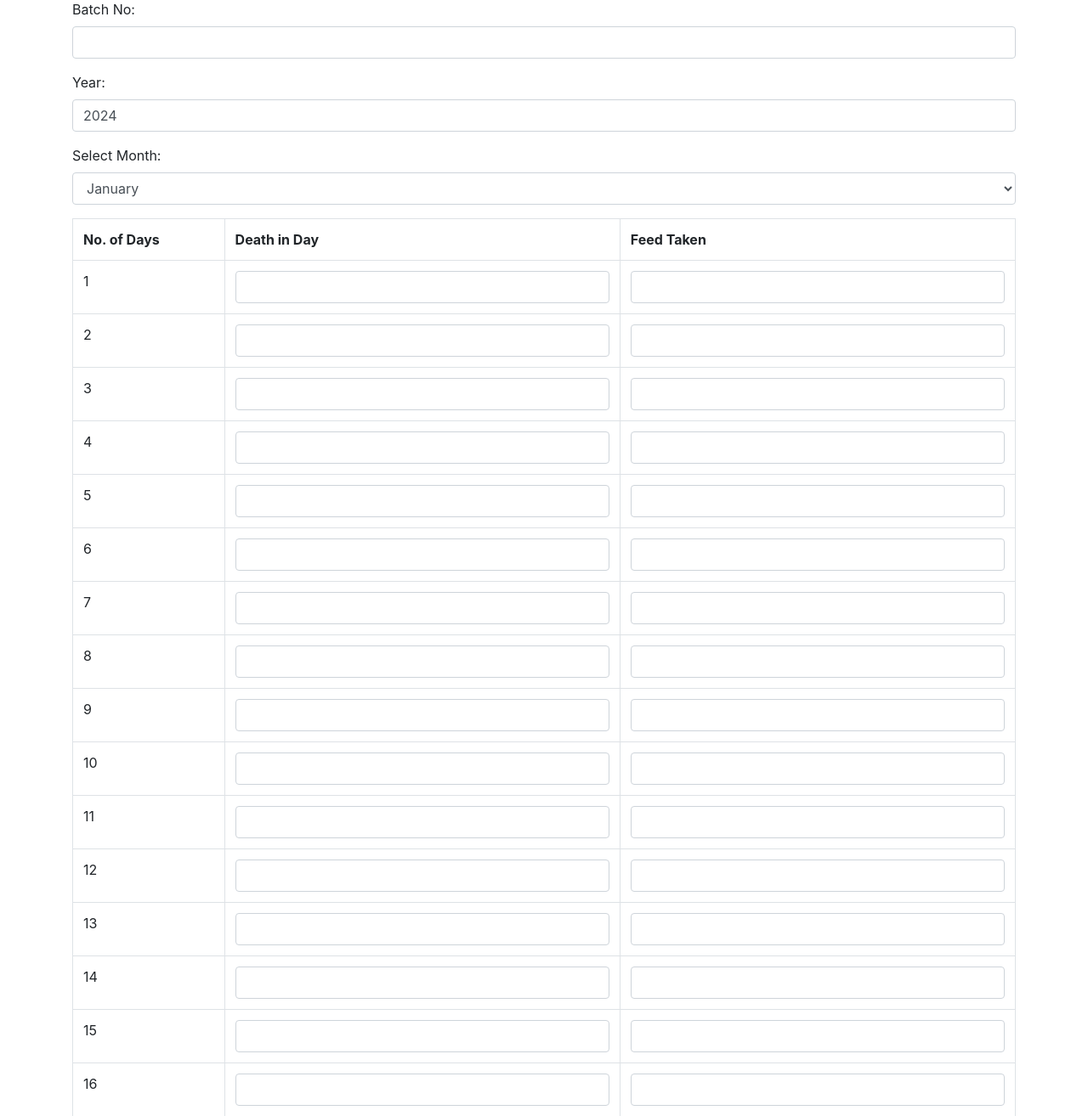
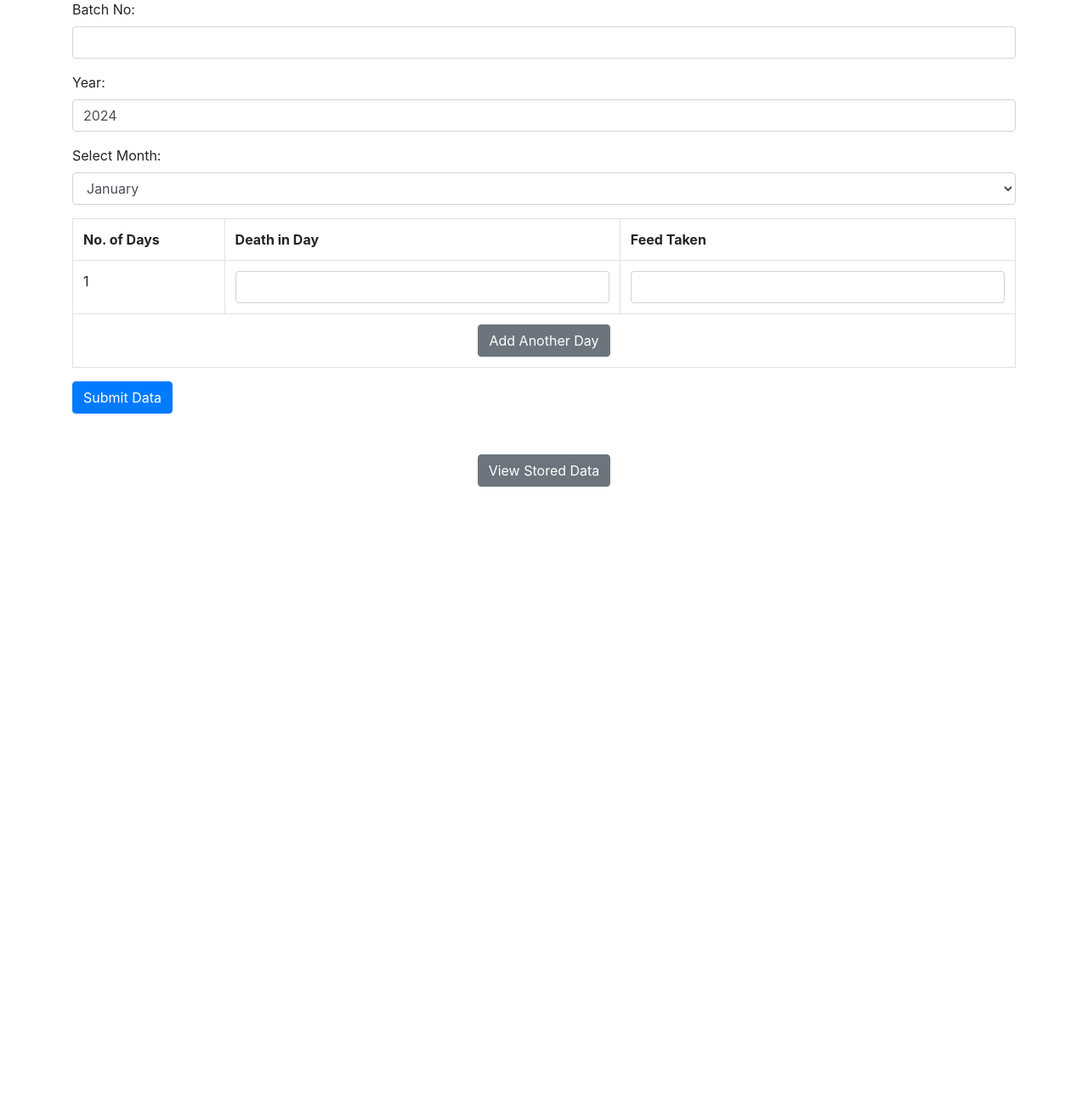
Before and after one commit to RNK302/chicken_farm, a PHP site: page /data_entry.php in a window 1280 px wide. Shown: the part 105-1419 px from the top of the page at 85% size. After the commit the page ends 678 px from the top, so only its background shows below. Run offline with PHP 8.4, Linux system fonts and the light colour scheme.

Commit message:
Update data_entry.php

```diff
--- a/data_entry.php
+++ b/data_entry.php
@@ -1,43 +1,57 @@
 <?php
 session_start();
 
-// File to store data
-$data_file = 'chicken_data.json';
+// Database connection
+$host = 'localhost'; // Adjust as necessary
+$db = 'chicken_farm';
+$user = 'root'; // Adjust as necessary
+$pass = ''; // Adjust as necessary
 
-// Load existing data
-if (file_exists($data_file)) {
-    $chicken_data = json_decode(file_get_contents($data_file), true);
-} else {
-    $chicken_data = [];
+$conn = new mysqli($host, $user, $pass, $db);
+
+// Check connection
+if ($conn->connect_error) {
+    die("Connection failed: " . $conn->connect_error);
 }
+
+// Initialize variables
+$days_to_show = 1; // Start with showing data for one day
 
 // Handle form submission for data entry
 if ($_SERVER['REQUEST_METHOD'] == 'POST' && isset($_POST['submit'])) {
-    $year = htmlspecialchars($_POST['year'], ENT_QUOTES, 'UTF-8');
+    $year = intval(htmlspecialchars($_POST['year'], ENT_QUOTES, 'UTF-8'));
     $month = intval($_POST['month']);
     $batch_no = htmlspecialchars($_POST['batch_no'], ENT_QUOTES, 'UTF-8');
 
-    // Initialize the month data structure if not set
-    if (!isset($chicken_data[$year][$month])) {
-        $chicken_data[$year][$month] = array_fill(1, 31, [
-            'batch_no' => $batch_no,
-            'death_in_day' => '',
-            'feed_taken' => ''
-        ]);
+    // Prepare the statement
+    $stmt = $conn->prepare("INSERT INTO chicken_data (year, month, day, batch_no, death_in_day, feed_taken)
+        VALUES (?, ?, ?, ?, ?, ?)
+        ON DUPLICATE KEY UPDATE death_in_day = ?, feed_taken = ?");
+
+    if (!$stmt) {
+        die("Prepare failed: " . $conn->error);
     }
 
-    // Update data for each day
-    for ($day = 1; $day <= 31; $day++) {
-        $chicken_data[$year][$month][$day]['death_in_day'] = htmlspecialchars($_POST["death_in_day_$day"] ?? '', ENT_QUOTES, 'UTF-8');
-        $chicken_data[$year][$month][$day]['feed_taken'] = htmlspecialchars($_POST["feed_taken_$day"] ?? '', ENT_QUOTES, 'UTF-8');
+    // Insert data for each day
+    for ($day = 1; $day <= $days_to_show; $day++) {
+        $death_in_day = intval(htmlspecialchars($_POST["death_in_day_$day"] ?? 0, ENT_QUOTES, 'UTF-8'));
+        $feed_taken = intval(htmlspecialchars($_POST["feed_taken_$day"] ?? 0, ENT_QUOTES, 'UTF-8'));
+
+        // Bind the parameters
+        $stmt->bind_param("iiisiiii", $year, $month, $day, $batch_no, $death_in_day, $feed_taken, $death_in_day, $feed_taken);
+
+        // Execute the statement
+        $stmt->execute();
     }
 
-    // Save to file
-    file_put_contents($data_file, json_encode($chicken_data));
+    $stmt->close(); // Close the prepared statement
+    header("Location: " . $_SERVER['PHP_SELF'] . "?days_to_show=" . $days_to_show);
+    exit();
+}
 
-    // Clear the inputs after submission
-    header("Location: " . $_SERVER['PHP_SELF']);
-    exit();
+// Get the number of days to show from URL parameter or default to 1
+if (isset($_GET['days_to_show'])) {
+    $days_to_show = intval($_GET['days_to_show']);
 }
 
 // Start the HTML output
@@ -55,7 +69,6 @@ echo "<h1 class='text-center mt-5'>Chicken Data Entry</h1>";
 // Data Entry Form
 echo "<form method='post' action=''>";
 
-// Batch Number Input
 echo "<div class='form-group'>
         <label for='batch_no'>Batch No:</label>
         <input type='text' name='batch_no' class='form-control' required>
@@ -63,7 +76,7 @@ echo "<div class='form-group'>
 
 echo "<div class='form-group'>
         <label for='year'>Year:</label>
-        <input type='text' name='year' class='form-control' value='" . date('Y') . "' required>
+        <input type='number' name='year' class='form-control' value='" . date('Y') . "' required>
       </div>";
 
 echo "<div class='form-group'>
@@ -81,40 +94,26 @@ echo "<tr>
         <th>Feed Taken</th>
       </tr>";
 
-$total_death_count = 0; // Initialize total death count
-$total_feed_taken_count = 0; // Initialize total feed taken count
-
-for ($day = 1; $day <= 31; $day++) {
+// Show input fields for the specified number of days
+for ($day = 1; $day <= $days_to_show; $day++) {
     echo "<tr>";
-    echo "<td>$day</td>";
-    echo "<td><input type='text' name='death_in_day_$day' class='form-control' oninput='updateTotalDeath()'></td>";
-    echo "<td><input type='text' name='feed_taken_$day' class='form-control'></td>";
+    echo "<td class='day-number'>$day</td>";
+    echo "<td><input type='number' name='death_in_day_$day' class='form-control' required></td>";
+    echo "<td><input type='number' name='feed_taken_$day' class='form-control' required></td>";
     echo "</tr>";
 }
 
-// Calculate total death and total feed taken count from the posted data
-if ($_SERVER['REQUEST_METHOD'] == 'POST') {
-    for ($day = 1; $day <= 31; $day++) {
-        $total_death_count += intval($_POST["death_in_day_$day"] ?? 0);
-        $total_feed_taken_count += intval($_POST["feed_taken_$day"] ?? 0);
-    }
-}
-
+// Provide an option to add more days
 echo "<tr>
-        <td colspan='2' class='text-right'><strong>Total Deaths:</strong></td>
-        <td><strong>$total_death_count</strong></td>
-      </tr>";
-
-echo "<tr>
-        <td colspan='2' class='text-right'><strong>Total Feed Taken:</strong></td>
-        <td><strong>$total_feed_taken_count</strong></td>
+        <td colspan='3' class='text-center'>
+            <button type='button' id='addDay' class='btn btn-secondary'>Add Another Day</button>
+        </td>
       </tr>";
 
 echo "</table>";
 echo "<button type='submit' name='submit' class='btn btn-primary'>Submit Data</button>";
 echo "</form>";
 
-// Link to view stored data
 echo "<div class='text-center mt-5'>
         <a href='data_display.php' class='btn btn-secondary'>View Stored Data</a>
       </div>";
@@ -122,4 +121,22 @@ echo "<div class='text-center mt-5'>
 echo "</div>";
 echo "</body>";
 echo "</html>";
+
+$conn->close();
 ?>
+
+<script>
+document.getElementById('addDay').addEventListener('click', function() {
+    const table = document.querySelector('table');
+    const rowCount = table.rows.length - 1; // Exclude the last row (Add Another Day)
+    const newRow = table.insertRow(rowCount);
+    const cell1 = newRow.insertCell(0);
+    const cell2 = newRow.insertCell(1);
+    const cell3 = newRow.insertCell(2);
+
+    // Set the new day number correctly
+    cell1.innerHTML = rowCount; // This will show the correct day number
+    cell2.innerHTML = '<input type="number" name="death_in_day_' + (rowCount) + '" class="form-control" required>';
+    cell3.innerHTML = '<input type="number" name="feed_taken_' + (rowCount) + '" class="form-control" required>';
+});
+</script>
```
